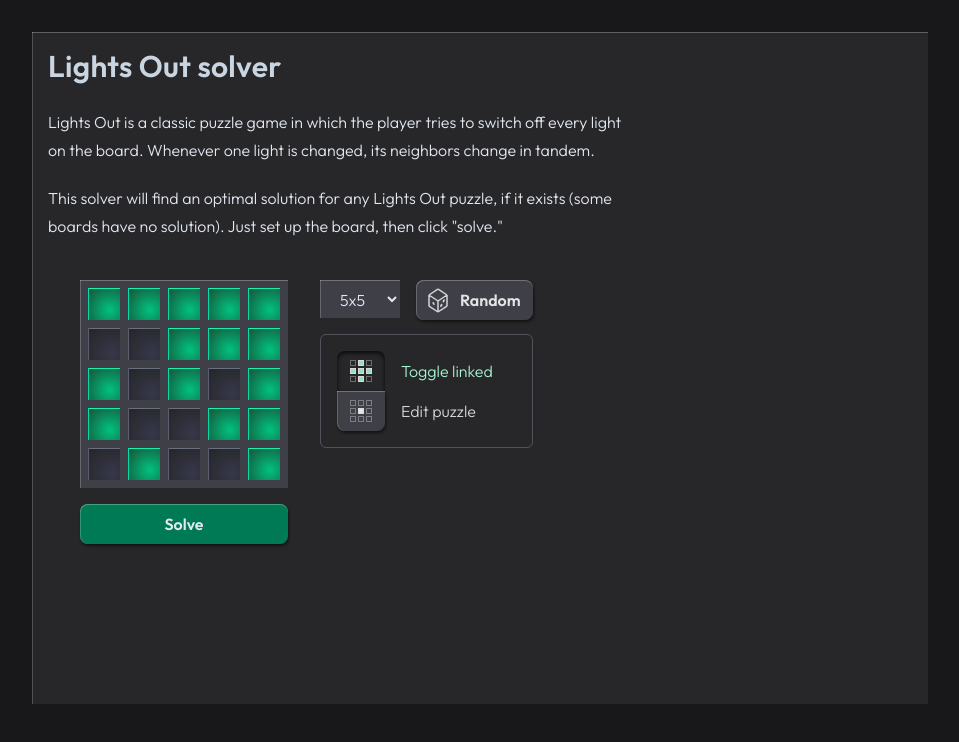
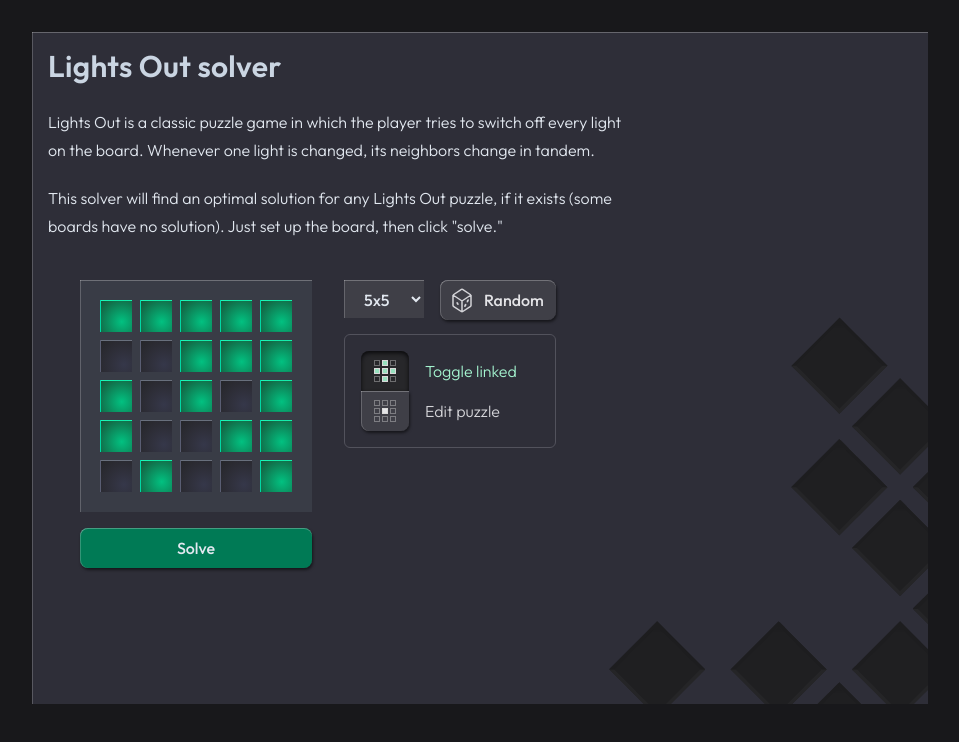
Before and after one commit to bprcode/lightsout-solver, a React (Vite) app: page / in a window 1280 px wide. Shown: the top 742 px of the page, without its empty margins (160-1119 px from the left). Built offline with nearby package versions, Linux system fonts and the light colour scheme.

Commit message:
Experiment with gray levels

```diff
--- a/src/App.tsx
+++ b/src/App.tsx
@@ -1,4 +1,5 @@
 import { useEffect, useMemo, useRef, useState } from 'react'
+import diamondEmboss from './assets/diamond-emboss-graphic.svg'
 import './App.css'
 export type BoardSize = 2 | 3 | 4 | 5
 export type BitBoard = number
@@ -166,7 +167,7 @@ function LightBoard({
   return (
     <div
       className={
-        `bg-zinc-700 grid ${gridCols} w-fit p-1 light-edge auto-rows-[2.5rem] relative ` +
+        `bg-[hsl(230,10%,25%)] grid ${gridCols} w-fit p-4 light-edge auto-rows-[2.5rem] relative ` +
         className
       }
     >
@@ -588,10 +589,13 @@ function App() {
   const grayUnpressedStyle =
     'bg-zinc-700 text-zinc-200 light-edge-shadow hover:bg-zinc-600 active:bg-zinc-800 active:text-zinc-100 active:inset-shadow-sm active:inset-shadow-zinc-950 '
   const baseButtonStyle =
-    'px-3 py-1 rounded-lg font-semibold h-10 relative flex justify-center items-center shrink-0 '
+    'px-3 py-1 rounded-lg font-medium h-10 relative flex justify-center items-center shrink-0 '
 
   return (
-    <div className="max-w-4xl mx-auto mt-8 bg-zinc-800 text-slate-200 p-4 light-edge min-h-[calc(100svh-8rem)] outfit-font">
+    <div className="max-w-4xl mx-auto mt-8 bg-[hsl(240,9%,20%)] text-slate-200 p-4 light-edge min-h-[calc(100svh-8rem)] outfit-font relative contain-paint">
+      <div className="absolute -right-[14rem] -bottom-[14rem]">
+        <img src={diamondEmboss} className={`w-[38rem] opacity-80`} />
+      </div>
       <h1 className="text-slate-300 mb-6 text-3xl font-semibold tracking-[0.01em]">
         <em>Lights Out</em> solver
       </h1>
@@ -645,7 +649,7 @@ function App() {
             <div className="flex flex-col w-fit items-start">
               <div className="flex gap-4">
                 <select
-                  className="bg-zinc-700 hover:bg-zinc-600 px-4 py-2 light-edge h-fit mb-4"
+                  className="outline-0 px-4 py-2 light-edge h-fit mb-4 font-medium bg-zinc-700 hover:bg-zinc-600"
                   value={boardSize}
                   onChange={e => {
                     setBoardSize(Number(e.target.value) as BoardSize)
```
Also changed, not shown: src/assets/diamond-emboss-graphic.svg (added).
